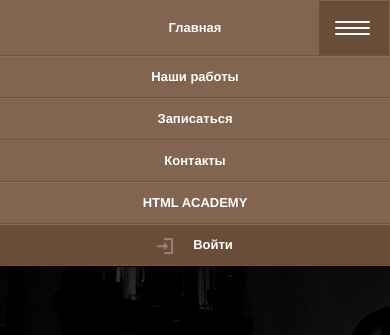
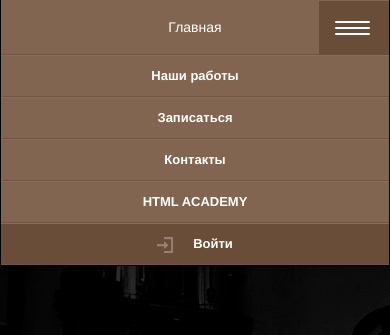
Before and after one commit to vlad-sabirov/Barber-Shop, a plain HTML site: page index.html in a window 390 px wide. Both pictures are taken after a click on the button "Toggle navigation". Shown: the top 335 px of the page. Drawn offline with nearby package versions, Linux system fonts and the light colour scheme.

Commit message:
Наконец nav-hide закончил

```diff
--- a/index.html
+++ b/index.html
@@ -13,17 +13,15 @@
 
 <!-- Start   ../style/nav-navbar.less-->
 <nav class="navbar" id="nav">
-    <div class="container">
+    <div class="container head">
         <div class="navbar-header">
-            <ul class="nav navbar-nav  hide-block">
-                <li class="not-hide"><a href="#" class="active">Главная</a></li>
-                <li class="hide"><a >Наши работы</a></li>
-                <li class="hide"><a href="#">Записаться</a></li>
-                <li class="hide"><a href="#">Контакты</a></li>
-                <li class="hide"><a href="#">HTML ACADEMY</a></li>
-                <li class="nav-menu__right hide"><a href="#"><img class="login-png" src="img/login.png"
-                                                             alt=""><span class="login-link">Войти</span></a></li>
-            </ul>
+            <div class="hide-head-block">
+                <li class="not-hide">Главная</li>
+                <li class="hide">Наши работы</li>
+                <li class="hide">Записаться</li>
+                <li class="hide">Контакты</li>
+                <li class="hide">HTML ACADEMY</li>
+            </div>
             <button type="button" class="navbar-toggle collapsed nav-button" data-toggle="collapse"
                     data-target="#bs-example-navbar-collapse-1" aria-expanded="false">
                 <span class="sr-only">Toggle navigation</span>
@@ -32,7 +30,7 @@
                 <span class="icon-bar"></span>
             </button>
         </div>
-        <div class="collapse navbar-collapse" id="bs-example-navbar-collapse-1">
+        <div class="collapse navbar-collapse hide-menu" id="bs-example-navbar-collapse-1">
             <ul class="nav navbar-nav nav-menu">
                 <li class="hide"><a href="#" class="active">Главная</a></li>
                 <li><a href="#">Наши работы</a></li>
--- a/style/nav-navbar.less
+++ b/style/nav-navbar.less
@@ -50,7 +50,7 @@
   padding-right: 0 !important;
 }
 
-.hide-block {
+.hide-head-block {
   display: none;
 }
 
@@ -104,36 +104,54 @@
 
   .navbar-header {
     background: @navbar-header;
+    margin: 0 !important;
+    margin-top: -1px !important;
+    border-bottom: 1px solid @border-b-nav-adaptation;
+    padding: 0px !important;
+
   }
 
-  .hide-block {
+  .hide-menu {
+    margin-left: 0 !important;
+    margin-right: 0 !important;
+    margin-top: -1px;
+    padding-left: 0!important;
+    padding-right: 0!important;
+  }
+
+  .head {
+    padding: 0 !important;
+  }
+
+  .hide-head-block {
     display: block;
 
     .hide {
       display: none;
     }
+
     .not-hide {
       width: 100%;
       border: 0;
+      padding: 17px 0 17px 0;
+      text-align: center;
+      list-style: none;
+      color: #fff;
     }
   }
 
-  .navbar-nav > li {
-    width: 100%;
-    border-bottom: 1px solid @border-b-nav-adaptation;
-    border-top: 1px solid @border-t-nav-adaptation;
-  }
-
-  .nav-menu {
+  .navbar-nav {
     background: @navbar-header;
     margin: 0;
     width: 100%;
-  }
+    margin-right: 0 !important;
+    margin-left: 0 !important;
 
-  .navbar-collapse {
-    margin-right: -31px!important;
-    margin-left: -31px!important;
-    margin-top: -1px;
+    li {
+      width: 100%;
+      border-bottom: 1px solid @border-b-nav-adaptation;
+      border-top: 1px solid @border-t-nav-adaptation;
+    }
   }
 
   .login-link {
@@ -143,10 +161,4 @@
   .nav-menu__right {
     background: @nav-button;
   }
-  .navbar-header {
-    margin-left: -16px!important;
-    margin-right: -16px!important;
-    margin-top: -1px!important;
-    border-bottom: 1px solid @border-b-nav-adaptation;
-  }
 }
```
Also changed, not shown: style/style.css, style/style.min.css, 1 other file. Lines whose indentation alone changed are shown as unchanged.
